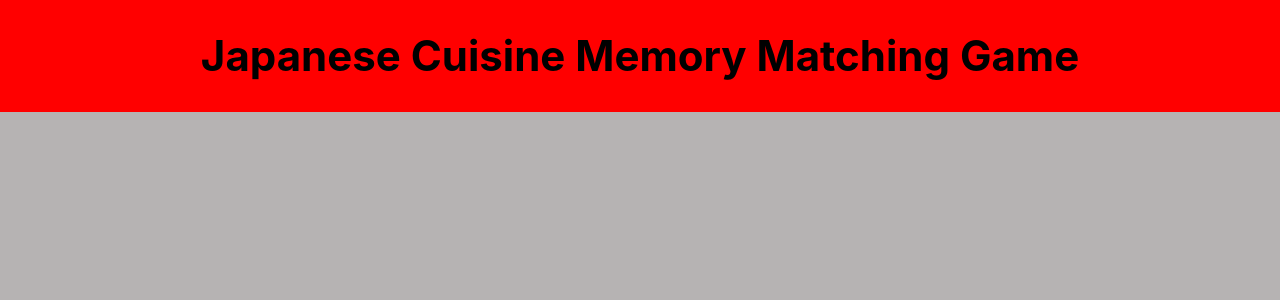
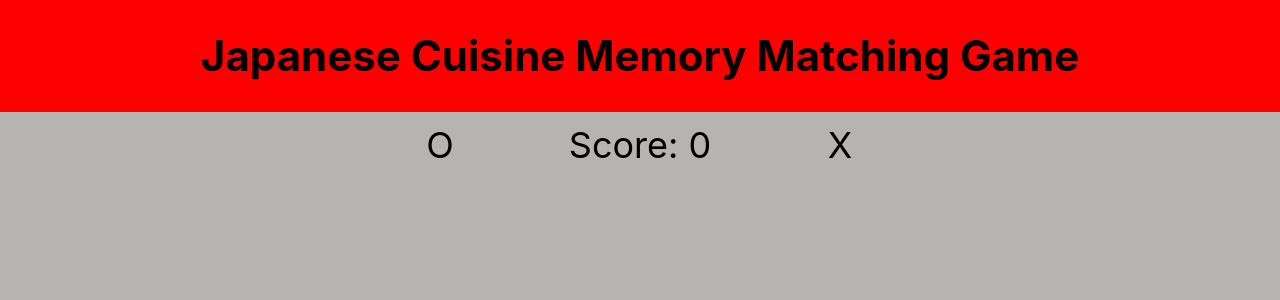
Before and after one commit to suzuhe481/japanese-cuisine-memory-match-game, a React (Vite) app: page / in a window 1280 px wide. Shown: the top 300 px of the page. Built offline with nearby package versions, Linux system fonts and the light colour scheme.

Commit message:
Imported Score component

```diff
--- a/src/components/Game/Game.jsx
+++ b/src/components/Game/Game.jsx
@@ -1,7 +1,13 @@
+import Score from "../Score/Score";
+
 import "./Game.css";
 
 function Game() {
-  return <div className="game-container"></div>;
+  return (
+    <div className="game-container">
+      <Score />
+    </div>
+  );
 }
 
 export default Game;
```
